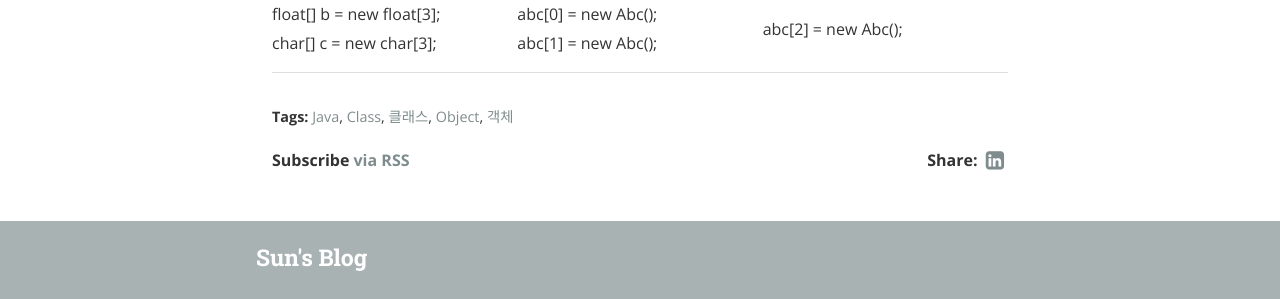
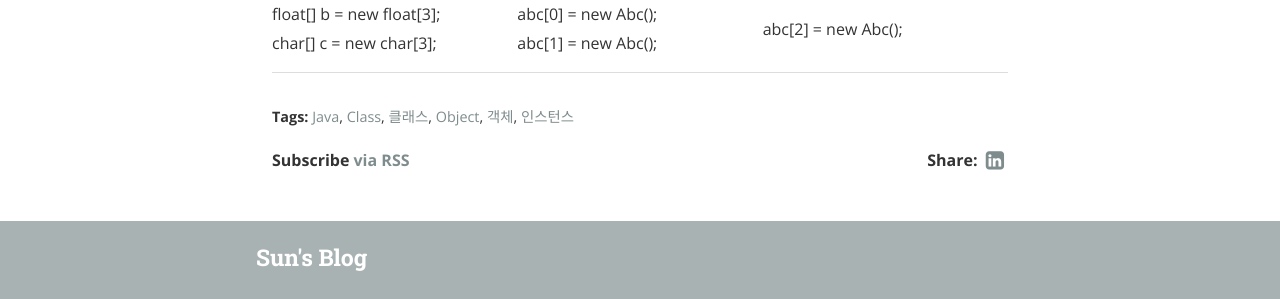
Before and after one commit to gptjs409/gptjs409.github.io, a Jekyll site: the page built from _posts/java/2019-08-14-class-object.md, in a window 1280 px wide and 900 px high, scrolled down 5072 px. Shown: the part 456-755 px from the top of the window. Built offline with Jekyll 4.4.1, drawn with Linux system fonts in a browser that asks for light colours; nearby versions of some CDN libraries.

Commit message:
#2 update

```diff
--- a/_posts/java/2019-08-14-class-object.md
+++ b/_posts/java/2019-08-14-class-object.md
@@ -10,6 +10,8 @@ tags:
   - 클래스
   - Object
   - 객체
+  - 인스턴스
+  -
 ---
 
 ## 클래스와 객체
```
